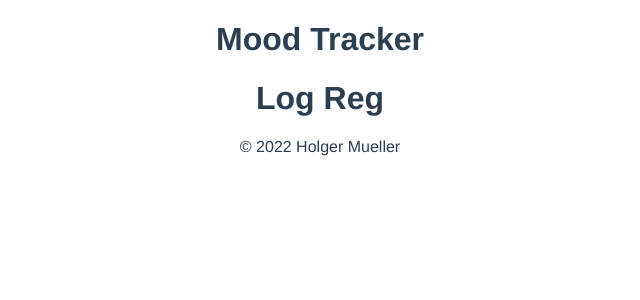
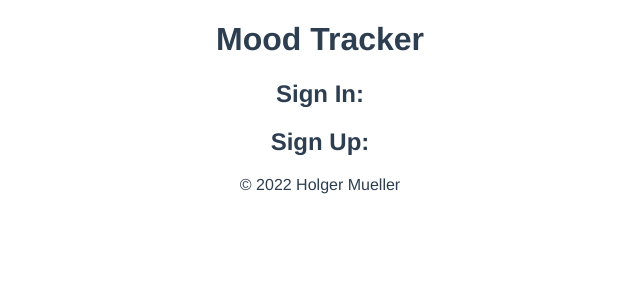
Before and after one commit to Holgermueller/moodtracker, a Vue app: page / in a window 1280 px wide. Shown: the top 300 px of the page, without its empty margins (320-960 px from the left). Built offline with nearby package versions, Linux system fonts and the light colour scheme.

Commit message:
begin scaffold of home page

```diff
--- /dev/null
+++ b/src/components/Login.vue
@@ -0,0 +1,18 @@
+<template>
+  <div id="SignIn">
+    <h2>Sign In:</h2>
+    <form action=""></form>
+  </div>
+</template>
+
+<script>
+export default {
+  name: "LoginFrom",
+
+  data: () => ({}),
+
+  methods: {},
+};
+</script>
+
+<style scoped></style>
--- /dev/null
+++ b/src/components/Signup.vue
@@ -0,0 +1,17 @@
+<template>
+  <div id="SignUp">
+    <h2>Sign Up:</h2>
+  </div>
+</template>
+
+<script>
+export default {
+  name: "SignUpForm",
+
+  data: () => ({}),
+
+  methods: {},
+};
+</script>
+
+<style scoped></style>
--- a/src/pages/LogReg.vue
+++ b/src/pages/LogReg.vue
@@ -1,5 +1,18 @@
 <template>
   <div>
-    <h1>Log Reg</h1>
+    <Login />
+    <Signup />
   </div>
 </template>
+
+<script>
+import Login from "../components/Login.vue";
+import Signup from "../components/Signup.vue";
+
+export default {
+  components: {
+    Login,
+    Signup,
+  },
+};
+</script>
```
